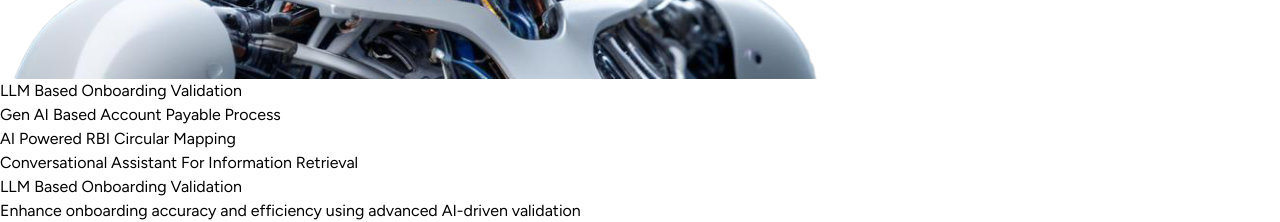
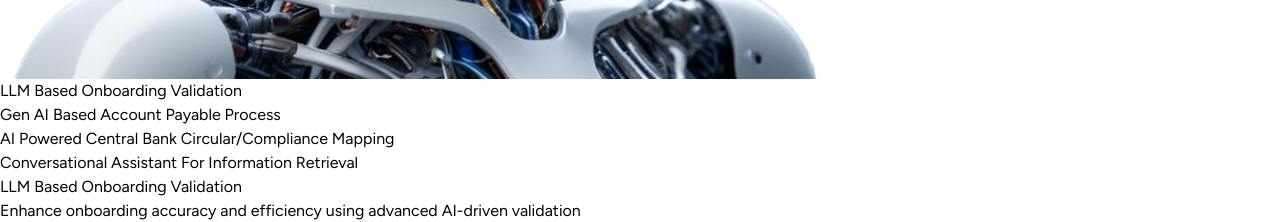
Before and after one commit to noufalkhan/ospynAI-Website, a React (Vite) app: page / in a window 1280 px wide. Shown: the part 940-1162 px from the top of the page. Built offline with nearby package versions, Linux system fonts and the light colour scheme.

Commit message:
content changes

```diff
--- a/src/components/automation.jsx
+++ b/src/components/automation.jsx
@@ -32,8 +32,8 @@ const Automation = () => {
             )
         },
         {
-            title: 'AI Powered RBI Circular Mapping',
-            content: 'AI-powered tool maps RBI updates, ensuring internal circulars stay updated.',
+            title: 'AI Powered Central Bank Circular/Compliance Mapping',
+            content: 'AI-powered tool maps Central Bank updates, ensuring internal circulars stay updated.',
             image: AgentConversational,
             demoText: (
                 <>
@@ -42,7 +42,7 @@ const Automation = () => {
         },
         {
             title: 'Conversational Assistant For Information Retrieval',
-            content: 'Boost your DMS with AI precision and role-based access for departments.',
+            content: 'Boost your content and data repository with AI precision and role-based access for departments.',
             image: AgentCircular,
             demoText: (
                 <>
```
